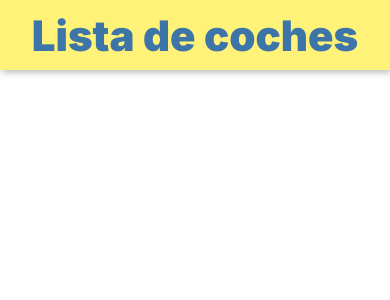
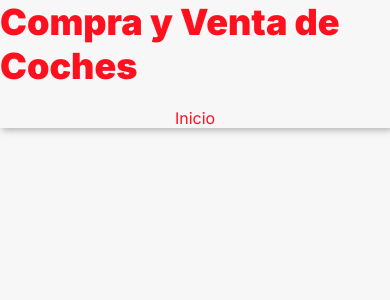
Before and after one commit to javielsitorico/ventaCochesDjango, a Django app: page /coches/ in a window 390 px wide. Shown: the top 300 px of the page. Run offline with Django 4.2, Linux system fonts and the light colour scheme; data that the repository does not hold is empty.

Commit message:
Actualizacion vista de detalles del anuncio

```diff
--- a/coches/static/coches/css/style.css
+++ b/coches/static/coches/css/style.css
@@ -3,14 +3,16 @@
      font-family: 'Inter', sans-serif;
 }
 :root {
-     --principal: #3d75a8;
-     --principal-claro: #45a0f6;
+     --principal: #FF101F;
+     --principal-claro: #ff515d;
+     --secundario: #2E86AB;
      --negro: #151515;
-     --gris: #fff279;
-     --blacno: #e9e9e9;
+     --marron: #33261D;
+     --blanco: #f7f7f7;
 }
 body {
      margin: 0;
+     background-color: var(--blanco);
 }
 p, h1, h2, h3, h4, h5 {
      margin: 0;
@@ -45,6 +47,12 @@ header h1 {
      font-size: 42px;
 }
 
+header nav {
+     display: flex;
+     flex-direction: row;
+     gap: 20px;
+}
+
 .contenedor {
      width: 90%;
      margin: 0 auto;
@@ -54,11 +62,34 @@ header h1 {
      display: grid;
      gap: 40px;
      grid-template-columns: repeat(3, auto);
-     align-items: center;
      justify-content: center;
 }
+
+@media (max-width: 1300px) {
+     .contenedor-anuncios-coches {
+          grid-template-columns: repeat(2, auto);
+     }
+}
+
+@media (max-width: 900px) {
+     .contenedor-anuncios-coches {
+          grid-template-columns: auto;
+     }
+     .detalles-coche {
+          flex-direction: column;
+     }
+     header {
+          flex-direction: column;
+          gap: 20px;
+     }
+     header h1 {
+          font-size: 36px;
+     }
+}
+
 .anuncio-coche {
      max-width: 400px;
+     margin-bottom: auto;
      align-self: center;
      padding: 20px;
      box-shadow: 2px 2px 7px rgba(0, 0, 0, 0.3);
@@ -76,8 +107,24 @@ header h1 {
 .anuncio-coche--info .parrafo-grande {
      font-size: 36px;
      font-weight: 600;
+     color: var(--marron);
+}
+.anuncio-coche--info .info--destacado {
+     color: var(--marron);
+     font-weight: 600;
 }
 
-.anuncio-coche .enlace {
+.anuncio-coche .anuncio-coche--enlaces {
+     display: flex;
      margin: auto 0 0 auto;
 }
+
+.detalles-coche {
+     display: flex;
+}
+.detalles-coche .detalles--imagen {
+     flex: 3
+}
+.detalles-coche .detalles--info {
+     flex: 7
+}
--- a/coches/templates/coches/coche_confirm_delete.html
+++ b/coches/templates/coches/coche_confirm_delete.html
@@ -6,7 +6,7 @@
      <meta name="viewport" content="width=device-width, initial-scale=1.0">
      <title>Confirmar eliminar anuncio</title>
 
-     {% include 'coches/includes/cabecera.html' %}
+     {% include 'coches/includes/links.html' %}
 </head>
 <body>
      <form method="post">
--- a/coches/templates/coches/coche_form.html
+++ b/coches/templates/coches/coche_form.html
@@ -6,7 +6,7 @@
      <meta name="viewport" content="width=device-width, initial-scale=1.0">
      <title>Añadir anuncio</title>
 
-     {% include 'coches/includes/cabecera.html' %}
+     {% include 'coches/includes/links.html' %}
 </head>
 <body>
      <h1>Añadir Anuncio</h1>
--- a/coches/templates/coches/coche_list.html
+++ b/coches/templates/coches/coche_list.html
@@ -1,22 +1,18 @@
 <!DOCTYPE html>
 <html lang="en">
+
 <head>
      <meta charset="UTF-8">
      <meta http-equiv="X-UA-Compatible" content="IE=edge">
      <meta name="viewport" content="width=device-width, initial-scale=1.0">
      <title>Lista de coches</title>
 
-     {% include 'coches/includes/cabecera.html' %}
+     {% include 'coches/includes/links.html' %}
 </head>
+
 <body>
 
-     <header>
-          <h1>Lista de coches</h1>
-     {% if request.user.is_authenticated  %}
-          {% include 'coches/includes/coche_crear.html' %}
-     {% endif %}
-     </header>
-
+     {% include 'coches/includes/cabecera.html' %}
 
      <main>
           <div class="contenedor">
@@ -27,10 +23,12 @@
                          <div class="anuncio-coche--info">
                               <p class="parrafo-grande"><span class="marca">{{ coche.marca }}</span>&nbsp;{{ coche.modelo }}</p>
                               <p>{{ coche.descripcion }}</p>
-                              <p>{{ coche.kilometros }}</p>
-                              <p>{{ coche.precio }}€</p>
+                              <p class="info--destacado">{{ coche.kilometros }} km</p>
+                              <p class="info--destacado">{{ coche.precio }}€</p>
                          </div>
-                         <a class="enlace" href="{% url 'detalle' coche.id %}">Ver coche</a>
+                         <div class="anuncio-coche--enlaces">
+                              <a class="enlace" href="{% url 'detalle' coche.id %}">Ver coche</a>
+                         </div>
                     </div>
                     {% endfor %}
                </div>
@@ -39,4 +37,5 @@
      </main>
 
 </body>
+
 </html>
--- a/coches/templates/coches/coche_update.html
+++ b/coches/templates/coches/coche_update.html
@@ -6,14 +6,14 @@
      <meta name="viewport" content="width=device-width, initial-scale=1.0">
      <title>Modificar</title>
 
-     {% include 'coches/includes/cabecera.html' %}
+     {% include 'coches/includes/links.html' %}
 </head>
 <body>
-     <h1>Modificar receta</h1>
+     <h1>Modificar anuncio</h1>
      <form method="post">
           {% csrf_token %}
           {{ form.as_p }}
-          <input type="submit" value="Modificar receta">
+          <input type="submit" value="Modificar anuncio">
      </form>
 </body>
 </html>
--- a/coches/templates/coches/includes/cabecera.html
+++ b/coches/templates/coches/includes/cabecera.html
@@ -1,2 +1,9 @@
-{% load static %}
-<link rel="stylesheet" href="{% static 'coches/css/style.css' %}">
+<header>
+     <h1>Compra y Venta de Coches</h1>
+     <nav>
+          <a class="enlace" href="{% url 'listado' %}">Inicio</a>
+          {% if request.user.is_authenticated %}
+               {% include 'coches/includes/coche_crear.html' %}
+          {% endif %}
+     </nav>
+</header>
--- /dev/null
+++ b/coches/templates/coches/includes/links.html
@@ -0,0 +1,2 @@
+{% load static %}
+<link rel="stylesheet" href="{% static 'coches/css/style.css' %}">
```
Also changed, not shown: coches/templates/coches/coche_detail.html (+22 -4 lines).
